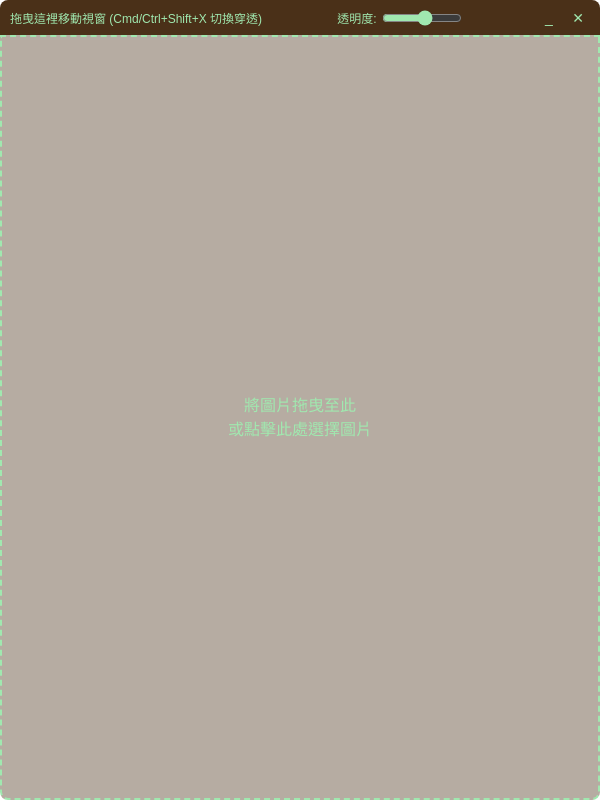
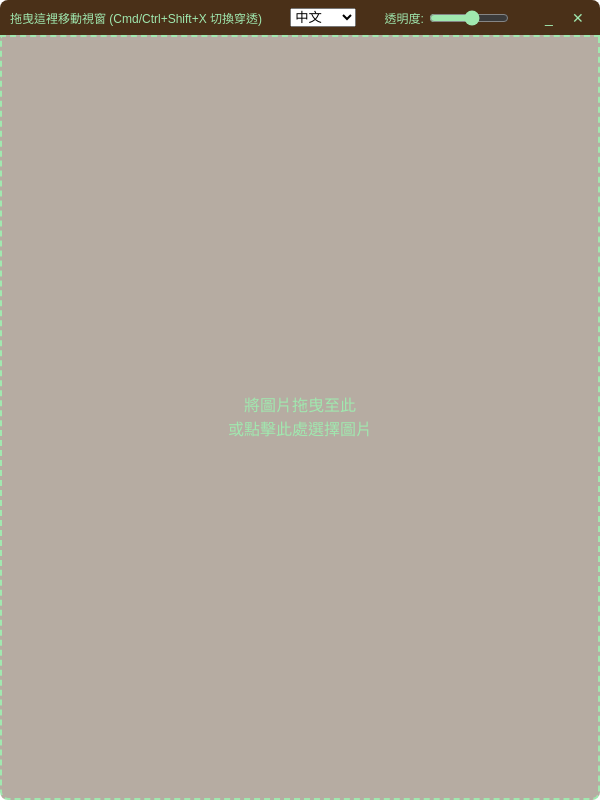
Before and after one commit to anshaer/Photo-editing-aid, an Electron app: page index.html in a window 600 px wide. Drawn offline with Linux system fonts and the light colour scheme; no server answers.

Commit message:
Update index.html

```diff
--- a/index.html
+++ b/index.html
@@ -2,15 +2,21 @@
 <html lang="zh-TW">
 <head>
   <meta charset="UTF-8">
-  <title>AuxiliaryReferenceImage</title>
+  <title>參考圖工具</title>
   <link rel="stylesheet" href="style.css">
 </head>
 <body>
   <div class="drag-bar">
     <span id="mode-text">拖曳這裡移動視窗 (Cmd/Ctrl+Shift+X 切換穿透)</span>
 
+    <select id="lang-select">
+      <option value="zh">中文</option>
+      <option value="en">English</option>
+      <option value="ja">日本語</option>
+    </select>
+
     <div class="slider-container">
-      透明度: <input type="range" id="opacity-slider" min="0.1" max="1" step="0.1" value="0.6">
+      <span id="opacity-label">透明度:</span> <input type="range" id="opacity-slider" min="0.1" max="1" step="0.1" value="0.6">
     </div>
 
     <div class="window-controls">
@@ -21,7 +27,6 @@
 
   <div class="image-container" id="drop-zone">
     <input type="file" id="file-input" accept="image/*" style="display: none;">
-
     <p id="drop-text">將圖片拖曳至此<br>或點擊此處選擇圖片</p>
     <img id="ref-image" src="" alt="">
   </div>
```
